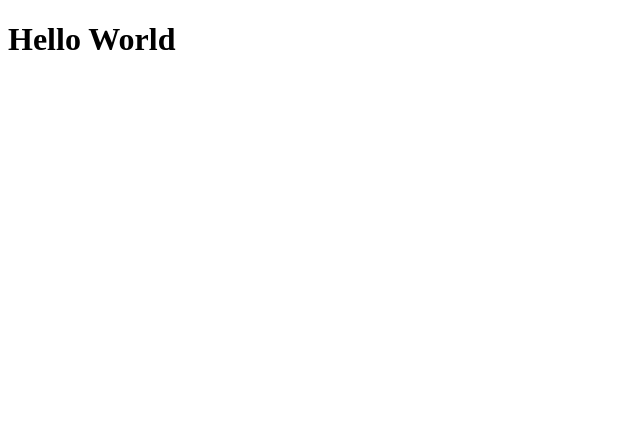
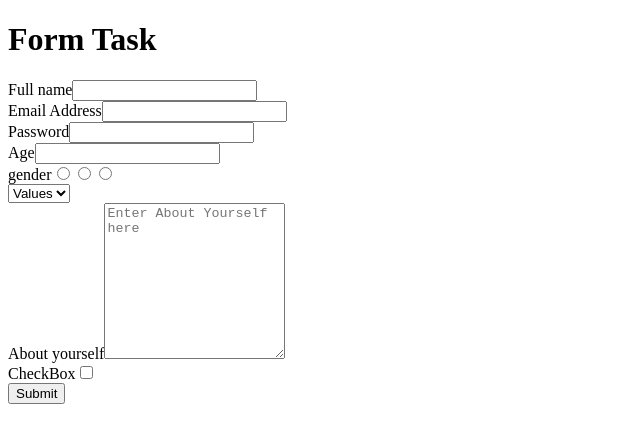
Before and after one commit to aashikofsach/Form_task, a React (Vite) app: page / in a window 1280 px wide. Shown: the top 442 px of the page, without its empty margins (0-640 px from the left). Built offline with nearby package versions, Linux system fonts and the light colour scheme.

Commit message:
created just basic skeleton, what first comes in my mind raw

```diff
--- a/src/App.tsx
+++ b/src/App.tsx
@@ -2,10 +2,69 @@ import { useState } from 'react'
 
 function App() {
   const [count, setCount] = useState(0)
+  function formControl(data : any)
+  {
+
+    console.log(data)
+    console.log(data.get("name"))
+
+  }
 
   return (
     <div>
-      <h1> Hello World </h1>
+      <h1> Form Task </h1>
+      <form action={formControl}>
+       <div>
+         <label htmlFor="">Full name</label>
+        <input type="text" name='name'/>
+       </div>
+       <div>
+
+        <label htmlFor="">Email Address</label>
+        <input type="email" />
+
+       </div>
+<div>
+
+        <label htmlFor="">Password</label>
+        <input type="password" />
+</div>
+    <div>
+
+        <label htmlFor="">Age</label>
+        <input type="number" />
+
+    </div>
+
+     <div>
+         <label htmlFor="">gender</label>
+        <input type="radio" />
+        <input type="radio" />
+        <input type="radio" />
+     </div>
+
+     <div>
+      <select name="" id="">
+        <option value="">Values</option>
+        <option value="">Values</option>
+        <option value="">Values</option>
+        <option value="">Values</option>
+        <option value="">Values</option>
+      </select>
+     </div>
+
+     <div>
+      <label htmlFor="">About yourself</label>
+      <textarea name="" id="" placeholder='Enter About Yourself here ' rows={10} cols={20}></textarea>
+     </div>
+
+     <div>
+      <label htmlFor="">CheckBox</label>
+      <input type="checkbox" />
+     </div>
+
+        <button type='submit'>Submit</button>
+      </form>
     </div>
 
   )
```
